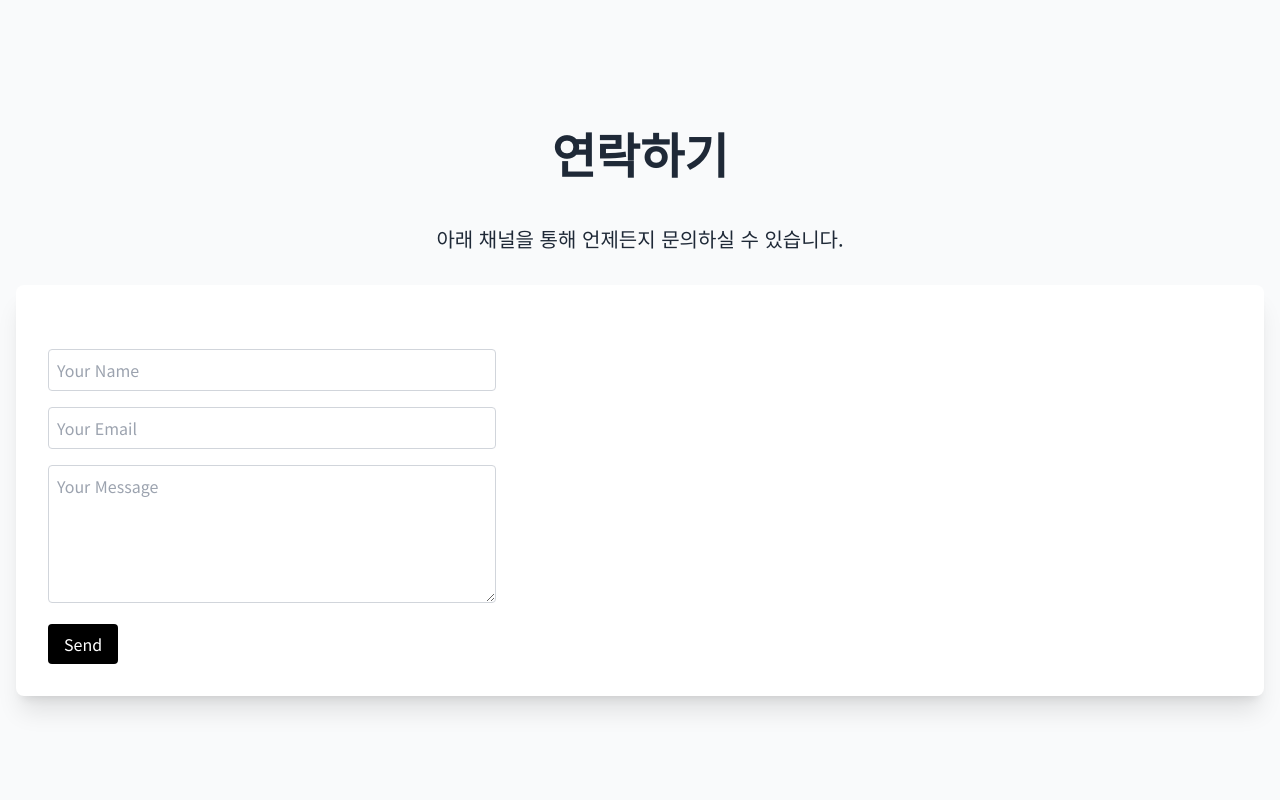
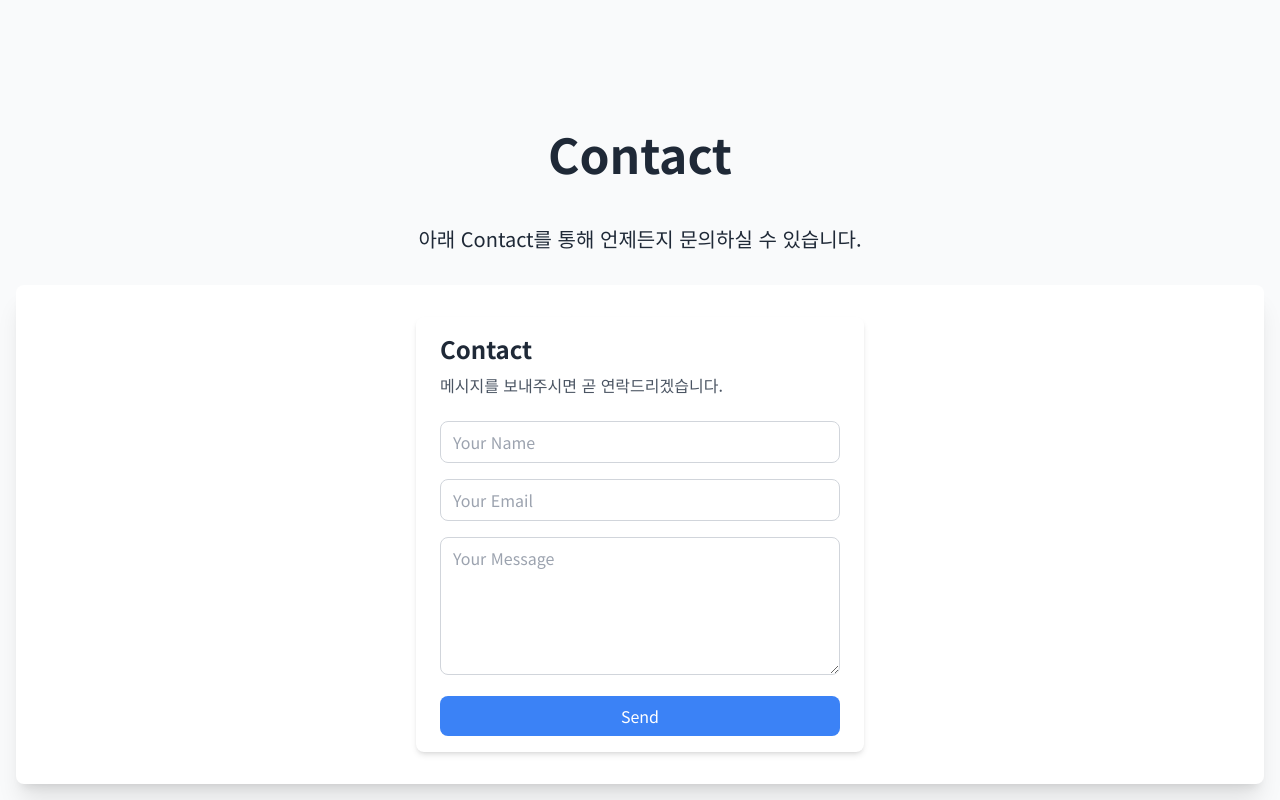
Before and after one commit to wdohoon/portfolio, a Next.js app: page / in a window 1280 px wide. Shown: the part 2820-3620 px from the top of the page. Built offline with nearby package versions, Linux system fonts and the light colour scheme.

Commit message:
2024.12.16

```diff
--- a/src/app/page.tsx
+++ b/src/app/page.tsx
@@ -244,7 +244,7 @@ export default function Page() {
             viewport={{ once: true }}
             transition={{ duration: 0.7 }}
           >
-            연락하기
+            Contact
           </motion.h2>
           <motion.p
             className="mb-8 text-xl text-center"
@@ -253,7 +253,7 @@ export default function Page() {
             viewport={{ once: true }}
             transition={{ duration: 0.7, delay: 0.2 }}
           >
-            아래 채널을 통해 언제든지 문의하실 수 있습니다.
+            아래 Contact를 통해 언제든지 문의하실 수 있습니다.
           </motion.p>
           <div className="bg-white dark:bg-gray-800 rounded-lg shadow-xl p-8">
             <ContactForm />
--- a/src/components/ContactForm.tsx
+++ b/src/components/ContactForm.tsx
@@ -1,29 +1,29 @@
-"use client";
+'use client'
 
-import { FormEvent, useState } from 'react';
-import emailjs from '@emailjs/browser';
+import { FormEvent, useState } from 'react'
+import emailjs from '@emailjs/browser'
 
 export default function ContactForm() {
-  const [loading, setLoading] = useState(false);
-  const [done, setDone] = useState(false);
-  const [error, setError] = useState('');
+  const [loading, setLoading] = useState(false)
+  const [done, setDone] = useState(false)
+  const [error, setError] = useState('')
 
   const handleSubmit = async (e: FormEvent<HTMLFormElement>) => {
-    e.preventDefault();
-    setLoading(true);
-    setError('');
-    setDone(false);
+    e.preventDefault()
+    setLoading(true)
+    setError('')
+    setDone(false)
 
-    const form = e.currentTarget;
-    const formData = new FormData(form);
-    const name = formData.get('name') as string;
-    const email = formData.get('email') as string;
-    const message = formData.get('message') as string;
+    const form = e.currentTarget
+    const formData = new FormData(form)
+    const name = formData.get('name') as string
+    const email = formData.get('email') as string
+    const message = formData.get('message') as string
 
     if (!name || !email || !message) {
-      setError('Please fill out all fields.');
-      setLoading(false);
-      return;
+      setError('Please fill out all fields.')
+      setLoading(false)
+      return
     }
 
     try {
@@ -32,51 +32,71 @@ export default function ContactForm() {
         process.env.NEXT_PUBLIC_EMAILJS_TEMPLATE_ID as string,
         { from_name: name, reply_to: email, message },
         process.env.NEXT_PUBLIC_EMAILJS_PUBLIC_KEY as string
-      );
+      )
 
-      console.log(result.text);
-      setDone(true);
+      console.log(result.text)
+      setDone(true)
     } catch (err: any) {
-      console.error(err.text);
-      setError('Failed to send email. Please try again later.');
+      console.error(err.text)
+      setError('Failed to send email. Please try again later.')
     } finally {
-      setLoading(false);
-      form.reset();
+      setLoading(false)
+      form.reset()
     }
-  };
+  }
 
   return (
-    <form onSubmit={handleSubmit} className="mt-8 max-w-md space-y-4">
-      {error && <p className="text-red-500">{error}</p>}
-      {done && <p className="text-green-500">Your email has been sent successfully!</p>}
+    <div className="w-full max-w-md mx-auto bg-white dark:bg-gray-800 shadow-md rounded-lg overflow-hidden">
+      <div className="px-6 py-4">
+        <h2 className="text-2xl font-bold text-gray-800 dark:text-white mb-2">Contact</h2>
+        <p className="text-gray-600 dark:text-gray-300 mb-6">메시지를 보내주시면 곧 연락드리겠습니다.</p>
+        <form onSubmit={handleSubmit} className="space-y-4">
+          {error && (
+            <div className="bg-red-100 border border-red-400 text-red-700 px-4 py-3 rounded relative" role="alert">
+              <span className="block sm:inline">{error}</span>
+            </div>
+          )}
+          {done && (
+            <div className="bg-green-100 border border-green-400 text-green-700 px-4 py-3 rounded relative" role="alert">
+              <span className="block sm:inline">Your email has been sent successfully!</span>
+            </div>
+          )}
+          <div>
             <input
               type="text"
               name="name"
               placeholder="Your Name"
-        className="w-full p-2 rounded border border-gray-300 dark:border-gray-700 dark:bg-gray-800 dark:text-white"
               required
+              className="w-full px-3 py-2 placeholder-gray-400 text-gray-700 bg-white rounded-lg border border-gray-300 focus:outline-none focus:ring-2 focus:ring-blue-400 focus:border-transparent dark:bg-gray-700 dark:text-white dark:placeholder-gray-400 dark:border-gray-600 dark:focus:ring-blue-500"
             />
+          </div>
+          <div>
             <input
               type="email"
               name="email"
               placeholder="Your Email"
-        className="w-full p-2 rounded border border-gray-300 dark:border-gray-700 dark:bg-gray-800 dark:text-white"
               required
+              className="w-full px-3 py-2 placeholder-gray-400 text-gray-700 bg-white rounded-lg border border-gray-300 focus:outline-none focus:ring-2 focus:ring-blue-400 focus:border-transparent dark:bg-gray-700 dark:text-white dark:placeholder-gray-400 dark:border-gray-600 dark:focus:ring-blue-500"
             />
+          </div>
+          <div>
             <textarea
               name="message"
               placeholder="Your Message"
-        className="w-full p-2 rounded border border-gray-300 dark:border-gray-700 dark:bg-gray-800 dark:text-white"
               rows={5}
               required
+              className="w-full px-3 py-2 placeholder-gray-400 text-gray-700 bg-white rounded-lg border border-gray-300 focus:outline-none focus:ring-2 focus:ring-blue-400 focus:border-transparent dark:bg-gray-700 dark:text-white dark:placeholder-gray-400 dark:border-gray-600 dark:focus:ring-blue-500"
             ></textarea>
+          </div>
           <button
             type="submit"
             disabled={loading}
-        className="px-4 py-2 bg-black text-white dark:bg-white dark:text-black rounded hover:bg-gray-900 dark:hover:bg-gray-200 transition disabled:opacity-50 disabled:cursor-not-allowed"
+            className="w-full px-4 py-2 text-white bg-blue-500 rounded-lg hover:bg-blue-600 focus:outline-none focus:ring-2 focus:ring-blue-400 focus:ring-opacity-50 disabled:opacity-50 disabled:cursor-not-allowed transition-colors duration-200"
           >
             {loading ? 'Sending...' : 'Send'}
           </button>
         </form>
-  );
+      </div>
+    </div>
+  )
 }
```
Lines whose indentation alone changed are shown as unchanged.
